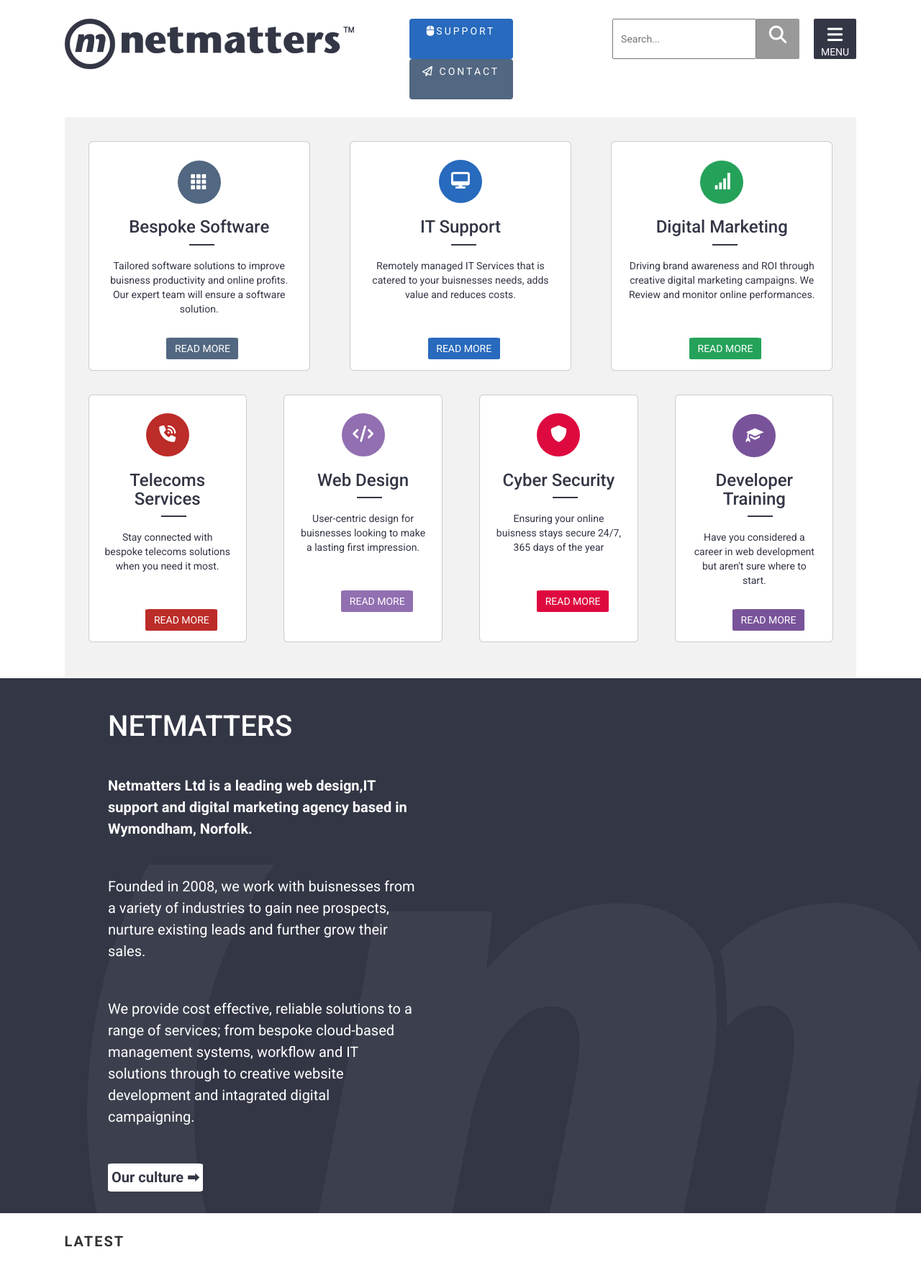
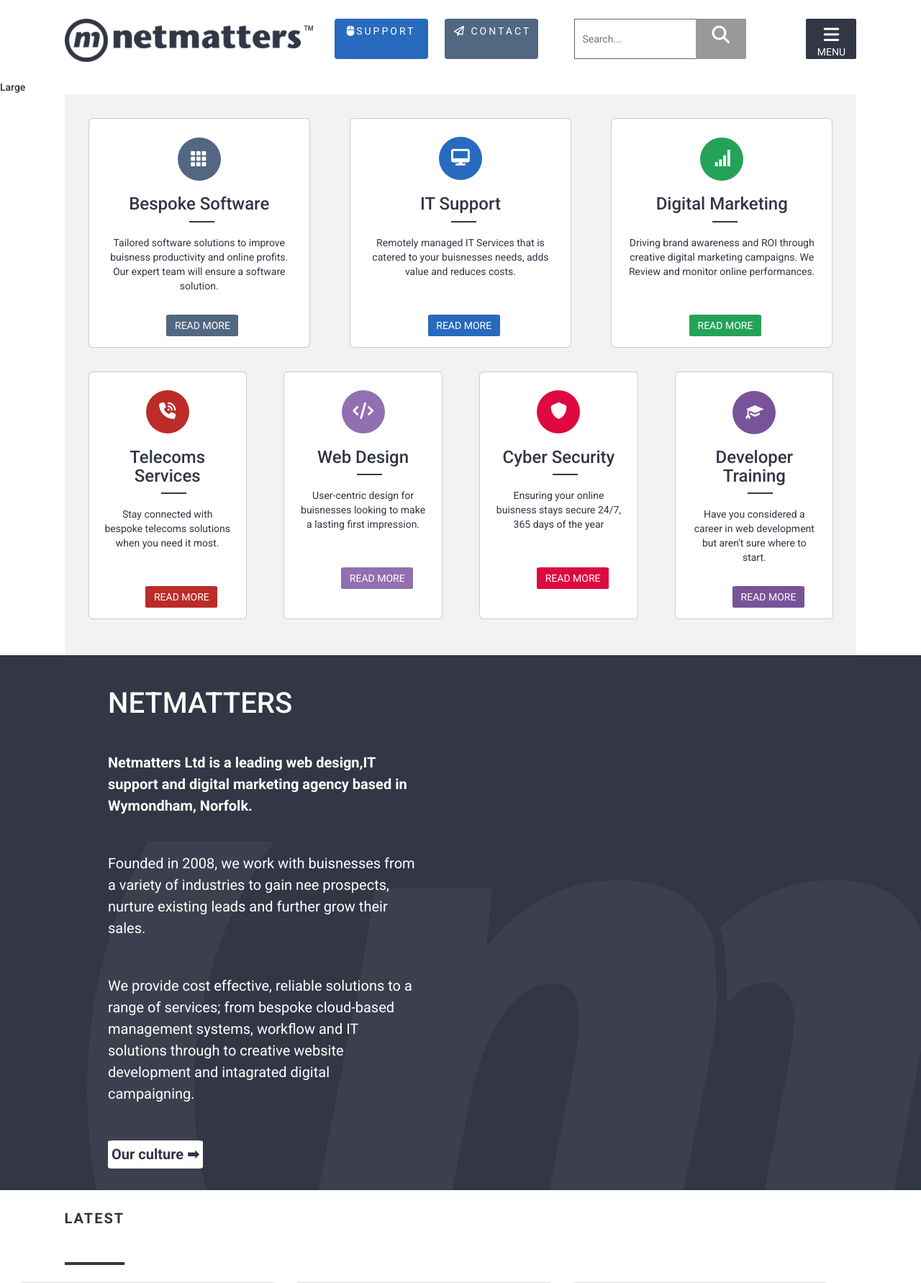
Before and after one commit to David-Every/Html-Css-Javascript-PHP-Reflection, a PHP site: page /html/index.html in a window 1280 px wide. Shown: the top 1782 px of the page at 72% size. Run offline with PHP 8.4, Linux system fonts and the light colour scheme; some libraries are stand-ins or nearby versions.

Commit message:
Completed the Top Navigation Bar

```diff
--- a/html/index.html
+++ b/html/index.html
@@ -13,7 +13,7 @@
         <!-- Top of page Navigation  with buttons and search bar -->
     <div class = "top-nav" >
         <a class ="logo" href ="#">  <img  src = "../img/Icons/f-logo.png" alt ="Netmatters Logo" >  </a>
-        <div class ="phone "><i class = "fas fa-phone-volume"></i></div>
+        <div class ="phone "><a href= "tel:00000000000" >  <i class = "fas fa-phone-volume"></i> </a> </div>
         <div class = " b-menu-sm"><i class = "fas fa-bars"></i> <p>  MENU </p> </div>
         <div class ="nav-buttons">
             <div class = " btn btn-1">   <i class="fas fa-mouse"> </i>Support </div>
@@ -21,19 +21,28 @@
         </div>
 
         <form class ="navigation " >
-        <input class = "search-bar" type="text" placeholder="Search..." name ="search">
-        <!-- I dont want to use the buttons as they are a pain -->
-        <!-- <button class = "search-button " type ="submit"> <i class = "fas fa-search"></i></button> -->
+            <input class = "search-bar" type="text" placeholder="Search..." name ="search">
         </form>
+
         <div class = "  search-button" type ="submit">  <i class = "fas fa-search"></i></div>
+        <div class = " search-button-sm" type ="submit"><a href ="#">  <i class = "fas fa-search"></i> </a> </div>
+
 
         <!-- <div class ="navigation b-menu"><button type ="menu"> <i class ="fas fa-bars"></i><p>  menu </p> </button> </div> -->
         <div class = " b-menu" type ="menu"><i class = "fas fa-bars"></i> <p>  MENU </p> </div>
+
+
+
+
     </div>
 
     <!-- Main site Navigation -->
 
+
     <div class ="nav-bar">  <!-- Parent-->
+        <h5 class = "lg">Large</h5>
+        <h5 class = "m" >Medium</h5>
+
         <!-- <div class = "bar-container">
 
             <div class = " nav service nav-web ">
--- a/scss/Header/_site-navigation.scss
+++ b/scss/Header/_site-navigation.scss
@@ -2,17 +2,34 @@
 $nav-height:56px;
 .phone{
     font-size: 2em;
+    position: absolute;
+    right:25%;
+    top: 1%;
+
+}
+.phone a:link, .phone a:visited,
+.search-button-sm a:link, .search-button-sm a:visited{
+    color:$nm-secondary;
+ }
+ .phone a:hover{
+     text-decoration: underline;
+ }
+
+
+.lg,.m,.sm{
+    display:none;
 }
 
 .top-nav{
     width:86%; // 7% left margin (93%)
+    margin-bottom:20%;
 }
-.nav-buttons{
+.nav-buttons, .search-bar, .b-menu{
     display:initial;
 }
 .btn{
     height: $nav-height;
-    width: 144px;
+    width: 130px;
     margin-right:20px;
     letter-spacing: 3px;
     text-transform: uppercase;
@@ -37,11 +54,34 @@ $nav-height:56px;
     }
 }
 
+//|| Navigation Positioning ||
+
+.nav-buttons{
+    position: absolute;
+    right:40%;
+}
+
 .search-bar{
+    border:$nm-tertiary 1px solid;
     width: auto;
     height:$nav-height;
     padding-left:10px;
+    border:1px solid $nm-tertiary;
+    position:absolute;
+    right:18%;
+
+    &:active{
+        border: 1px solid $nm-tertiary;
+    }
 }
+.search-button{
+    position: absolute;
+    right:14%;
+}
+
+//|| /Navigation Positioning ||
+
+
 .search-button, .b-menu, .b-menu-sm{
     height:$nav-height;
     width: 70px;
@@ -62,14 +102,18 @@ $nav-height:56px;
     }
     &:active{
         background-color:blue ;
-
-        // .nav-buttons{
-        //     display:none;
-        // }
         .btn-1{
             background-color: pink;
         }
     }
+}
+
+.search-button-sm{
+    font-size: 2em;
+    color:$nm-tertiary;
+    position: absolute;
+    right: 8%;
+    top:16%;
 }
 .b-menu{
     background-color: $nm-secondary;
@@ -78,6 +122,8 @@ $nav-height:56px;
     &:hover{
         background-color: darken($nm-secondary, 20%);
     }
+    position:absolute;
+    right:7%;
 }
 
 .b-menu-sm{
@@ -88,29 +134,41 @@ $nav-height:56px;
         background-color: darken($nm-secondary, 20%);
     }
     display:none;
+    position:absolute;
+    right: 7%;
 }
-
-//  .search-button:hover{ // and search clicked on
-//     // When search button is clicked
-//     .nav-buttons{
-//         display:none;
-//     }
-    // nav-buttons display:none
-    // search bar display: initial
-    //$bar-minimised: false;
-// }
 
 // || Media Queries ||
 
-@media (max-width:$break-sm){
+@media(max-width:$break-xs){
+    .sm{
+        display:initial;
+    }
+
+    .lg,.m{
+        display:none;
+    }
+
+
+
+
     .top-nav{
         display: flex;
         flex-wrap: wrap;
-        margin-right: 1%;
+        margin-right: none;
+        width:100%;
+    }
+    .navigation{
+        width:100%;
+    }
+    .logo{
+        margin: 3%;
+        width:50%;
+        min-width:325px;
     }
     .logo img{
-        height:70px;
-        width: 402px;
+        // height:100%;
+        width: 100%;
     }
     .b-menu-sm, .phone{
         display:initial;
@@ -121,38 +179,72 @@ $nav-height:56px;
         display:none;
     }
     .search-bar{
-        margin: 5% 0% 5% 11%;
-        width: 500px;
-        height:$nav-height;
+        //T,R,L,B
+        margin-left: 2.5%;
+        margin-right: 2.5%;
+        padding-right:10%;
+        //margin:35px;
+        width: 92%;
+        height:50px;
         background-color: lighten($nm-tertiary,50%);
+
+        right:0%;
+    }
+}
+
+@media (min-width:$break-sm){
+    .m{
+        display:none;
+    }
+    .phone,.search-button-sm, .nav-buttons{
+        display:none;
+    }
+    .top-nav{
+        display:inline-flex;
     }
 }
 
 @media (min-width:$break-m){
+    .m{
+        display:initial;
+    }
+
+    .lg,.sm{
+        display:none;
+    }
+
+
     .top-nav{
-        display:inline-flex;
         flex-wrap: nowrap;
-        // width: 90%;
         margin: 3% 7%;
     }
     .logo{
-        &img{
-            height:60px;
-            width:345px;
-        }
-
+        width:40%;
+    }
+    .logo img{
+        width: 345px;
+    }
+    .phone,.search-button-sm{
+        display:none;
     }
 
-    .phone, .search-bar{
-        display:none;
+    .search-bar{
+        display:initial;
+        right:22%;
     }
-    .nav-buttons{
-        display: initial;
-        // width: 30%;
+    .search-button{
+        right:19%;
     }
 }
 
 @media (min-width:$break-lg){
+    .lg{
+        display:initial;
+    }
+
+    .m,.sm{
+        display:none;
+    }
     .top-nav{
         display: inline-flex;
         flex-wrap: nowrap;
@@ -166,15 +258,14 @@ $nav-height:56px;
             height: 64.42px;
         }
     }
-    .phone{
-        display:none;
-    }
-
-    .b-menu-sm{
+    .b-menu-sm,.phone{
         display: none;
     }
     .search-bar{
         display: initial;
         width: 200px;
     }
+    .nav-buttons{
+        display:initial;
+    }
 }
--- a/scss/structure/_media-queries.scss
+++ b/scss/structure/_media-queries.scss
@@ -1,8 +1,9 @@
 
 // breakpoint variables
-$break-sm: 768px;
-$break-m: 769px; //992px
-$break-lg: 1260px; //1000
+$break-xs:767px; //Smallest
+$break-sm: 768px; //768px
+$break-m: 769px; //769px
+$break-lg: 1260px; //1260px
 
  //Small
 
--- a/scss/style.css
+++ b/scss/style.css
@@ -934,19 +934,36 @@ footer .buisness-info a:hover {
 
 .phone {
   font-size: 2em;
+  position: absolute;
+  right: 25%;
+  top: 1%;
+}
+
+.phone a:link, .phone a:visited,
+.search-button-sm a:link, .search-button-sm a:visited {
+  color: #333645;
+}
+
+.phone a:hover {
+  text-decoration: underline;
+}
+
+.lg, .m, .sm {
+  display: none;
 }
 
 .top-nav {
   width: 86%;
+  margin-bottom: 20%;
 }
 
-.nav-buttons {
+.nav-buttons, .search-bar, .b-menu {
   display: initial;
 }
 
 .btn {
   height: 56px;
-  width: 144px;
+  width: 130px;
   margin-right: 20px;
   letter-spacing: 3px;
   text-transform: uppercase;
@@ -974,10 +991,28 @@ footer .buisness-info a:hover {
   color: #fff;
 }
 
+.nav-buttons {
+  position: absolute;
+  right: 40%;
+}
+
 .search-bar {
+  border: #666666 1px solid;
   width: auto;
   height: 56px;
   padding-left: 10px;
+  border: 1px solid #666666;
+  position: absolute;
+  right: 18%;
+}
+
+.search-bar:active {
+  border: 1px solid #666666;
+}
+
+.search-button {
+  position: absolute;
+  right: 14%;
 }
 
 .search-button, .b-menu, .b-menu-sm {
@@ -1010,10 +1045,20 @@ footer .buisness-info a:hover {
   background-color: pink;
 }
 
+.search-button-sm {
+  font-size: 2em;
+  color: #666666;
+  position: absolute;
+  right: 8%;
+  top: 16%;
+}
+
 .b-menu {
   background-color: #333645;
   margin-left: 20px;
   border-radius: 2px;
+  position: absolute;
+  right: 7%;
 }
 
 .b-menu:hover {
@@ -1052,35 +1113,67 @@ footer .buisness-info a:hover {
     display: none;
   }
   .search-bar {
-    margin: 5% 0% 5% 11%;
-    width: 500px;
-    height: 56px;
+    margin-left: 2.5%;
+    margin-right: 2.5%;
+    padding-right: 10%;
+    width: 92%;
+    height: 50px;
     background-color: #e6e6e6;
+    right: 0%;
+  }
+}
+
+@media (min-width: 768px) {
+  .m {
+    display: none;
+  }
+  .phone, .search-button-sm, .nav-buttons {
+    display: none;
+  }
+  .top-nav {
+    display: -webkit-inline-box;
+    display: -ms-inline-flexbox;
+    display: inline-flex;
   }
 }
 
 @media (min-width: 769px) {
+  .m {
+    display: initial;
+  }
+  .lg, .sm {
+    display: none;
+  }
   .top-nav {
-    display: -webkit-inline-box;
-    display: -ms-inline-flexbox;
-    display: inline-flex;
     -ms-flex-wrap: nowrap;
         flex-wrap: nowrap;
     margin: 3% 7%;
   }
-  .logoimg {
-    height: 60px;
+  .logo {
+    width: 40%;
+  }
+  .logo img {
     width: 345px;
   }
-  .phone, .search-bar {
+  .phone, .search-button-sm {
     display: none;
   }
-  .nav-buttons {
+  .search-bar {
     display: initial;
+    right: 22%;
+  }
+  .search-button {
+    right: 19%;
   }
 }
 
 @media (min-width: 1260px) {
+  .lg {
+    display: initial;
+  }
+  .m, .sm {
+    display: none;
+  }
   .top-nav {
     display: -webkit-inline-box;
     display: -ms-inline-flexbox;
```
Also changed, not shown: other parts of scss/style.css (+24 -8 lines), 1 other file.
